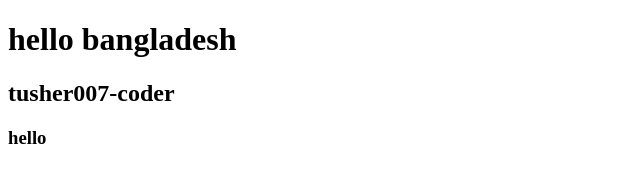
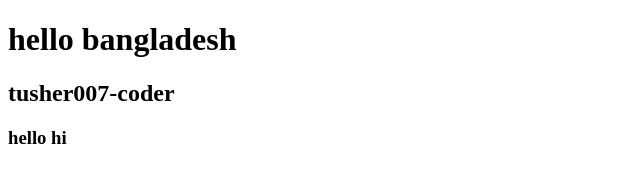
Before and after one commit to Tusher007-coder/huday, a plain HTML site: page index.html in a window 1280 px wide. Shown: the full height of the page, 0-640 px from the left. Drawn offline with Linux system fonts and the light colour scheme.

Commit message:
Update index #3

```diff
--- a/index.html
+++ b/index.html
@@ -8,7 +8,7 @@
 <body>
     <h1>hello bangladesh</h1>
     <h2>tusher007-coder</h2>
-    <h3>hello</h3>
+    <h3>hello hi</h3>
 
 </body>
 </html>
```
